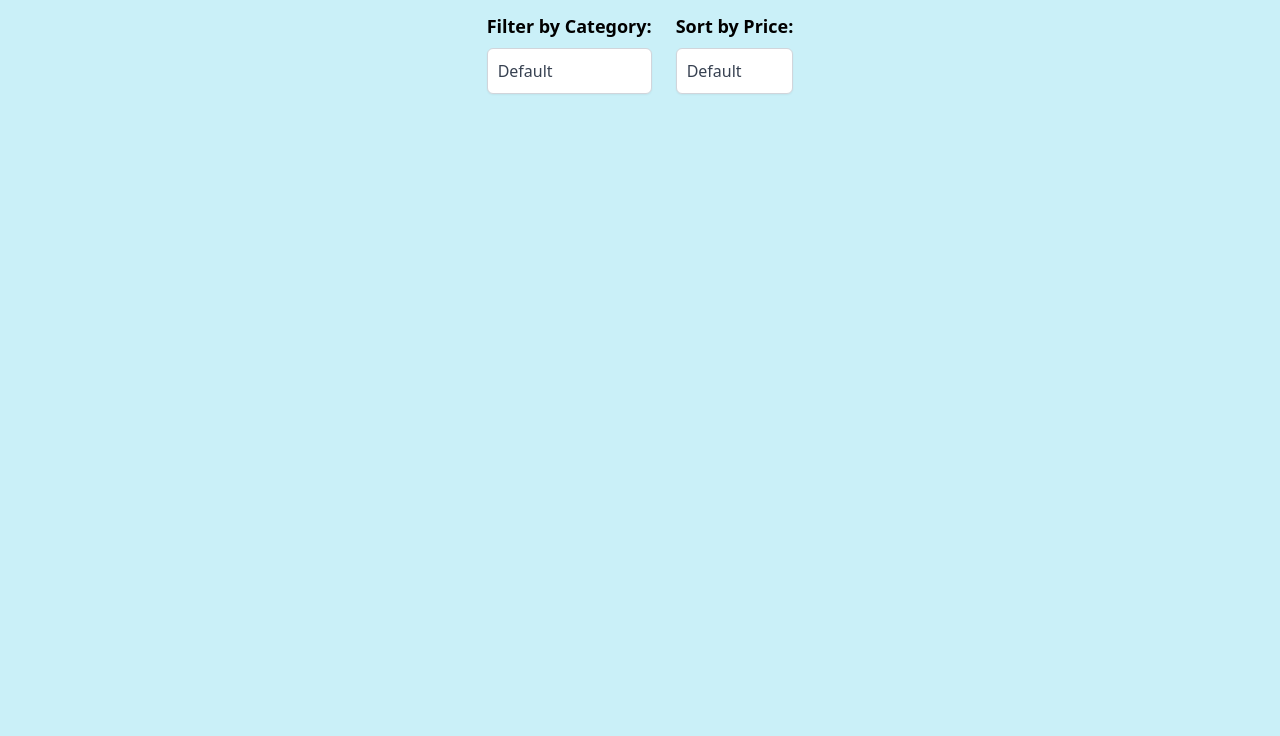
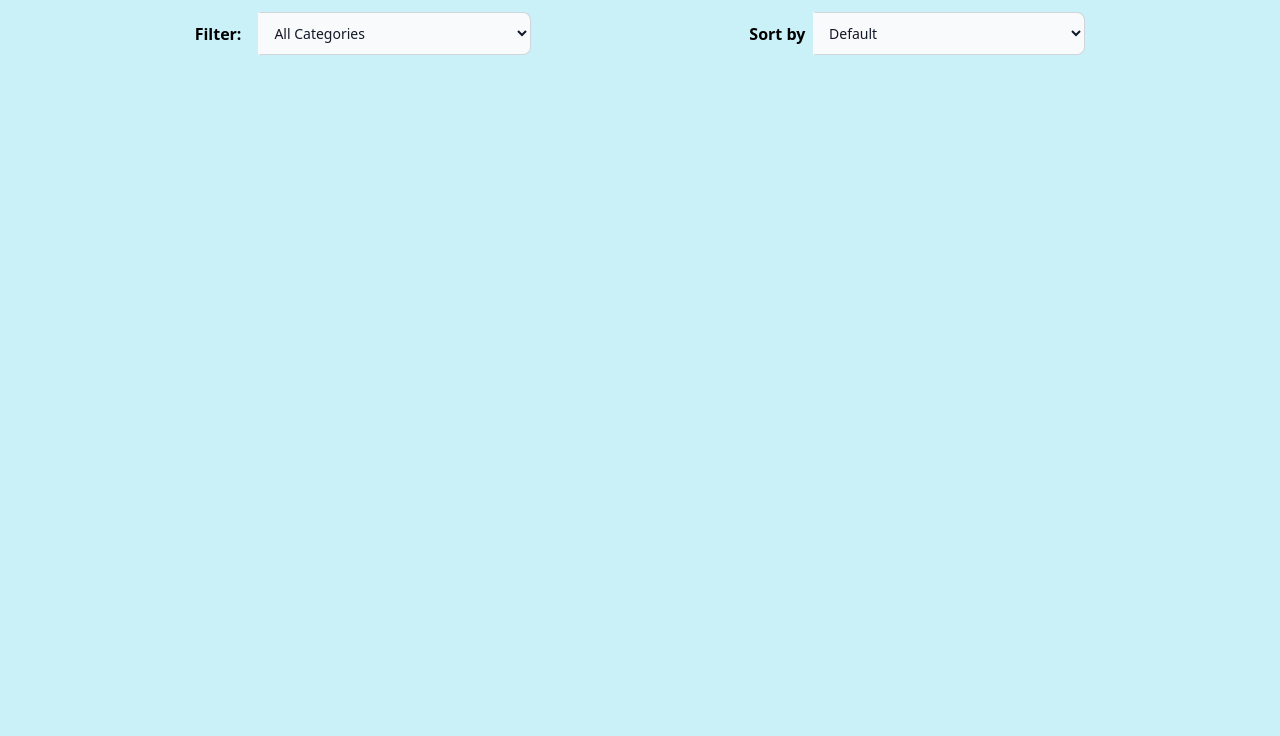
Before and after one commit to InolofatsengMotloba/Module_2_INOMOT520_JSE2407_GroupA_INOLOFATSENG-MOTLOBA_JSF01, a website built with Vite: page index.html in a window 1280 px wide. Shown: the part 64-800 px from the top of the page. Built offline with nearby package versions, Linux system fonts and the light colour scheme; no server answers.

Commit message:
Improve filter & sort dropdown styling

```diff
--- a/index.html
+++ b/index.html
@@ -179,33 +179,33 @@
 
     <!-- Filter and Sort -->
     <div
-      class="grid lg:flex gap-y-4 gap-x-6 lg:items-start mt-3 mx-auto justify-center"
+      class="grid lg:flex gap-y-8 gap-x-6 lg:items-start mt-3 mx-auto justify-evenly"
     >
       <!-- Filter -->
-      <div class="flex flex-col">
-        <p class="text-lg font-semibold mb-2">Filter by Category:</p>
+      <div class="flex sm:w-[95%] max-w-[21rem] md:w-full">
+        <label class="w-20 my-auto font-semibold">Filter:</label>
         <select
           id="category-filter"
-          class="p-2.5 text-gray-700 bg-white border border-gray-300 rounded-md shadow-sm outline-none appearance-none focus:border-blue-600 focus:ring-1 focus:ring-blue-600"
+          class="p-2.5 w-full text-sm text-gray-900 bg-gray-50 rounded-e-lg border-s-gray-50 border-s-2 border border-gray-300 focus:ring-blue-500 focus:border-blue-500"
         >
-          <option value="">Default</option>
-          <option value="men's clothing">Men's clothing</option>
-          <option value="women's clothing">Women's clothing</option>
-          <option value="jewelery">Jewelry</option>
-          <option value="electronics">Electronics</option>
+          <option value="">All Categories</option>
+          <option value="men's clothing">men's clothing</option>
+          <option value="women's clothing">women's clothing</option>
+          <option value="jewelery">jewelry</option>
+          <option value="electronics">electronics</option>
         </select>
       </div>
 
       <!-- Sort -->
-      <div class="flex flex-col">
-        <p class="text-lg font-semibold mb-2">Sort by Price:</p>
+      <div class="flex sm:w-[95%] max-w-[21rem] md:w-full">
+        <label class="w-20 my-auto font-semibold">Sort by</label>
         <select
           id="price-sort"
-          class="p-2.5 text-gray-700 bg-white border border-gray-300 rounded-md shadow-sm outline-none appearance-none focus:border-blue-600 focus:ring-1 focus:ring-blue-600"
+          class="p-2.5 w-full text-sm text-gray-900 bg-gray-50 rounded-e-lg border-s-gray-50 border-s-2 border border-gray-300 focus:ring-blue-500 focus:border-blue-500"
         >
           <option value="default">Default</option>
-          <option value="low-to-high">Low to high</option>
-          <option value="high-to-low">High to low</option>
+          <option value="low-to-high">Price: Low to high</option>
+          <option value="high-to-low">Price: High to low</option>
         </select>
       </div>
     </div>
```
